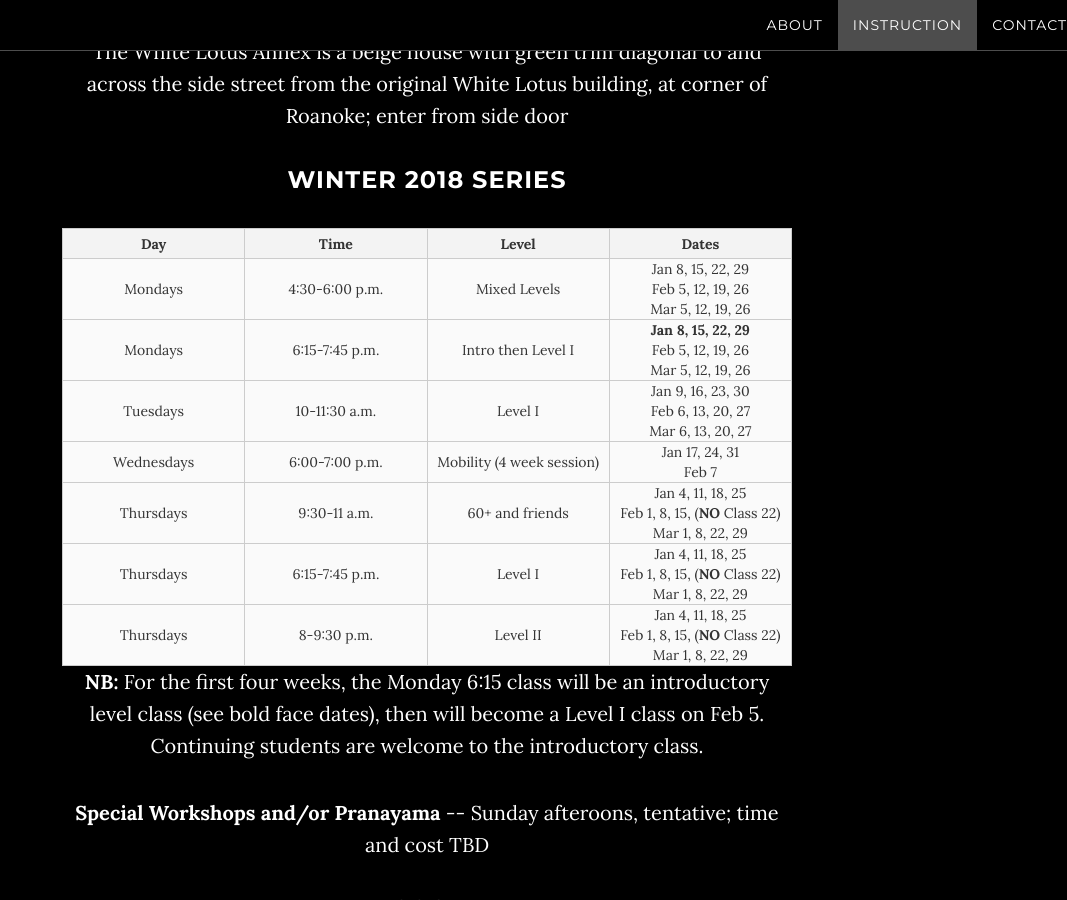
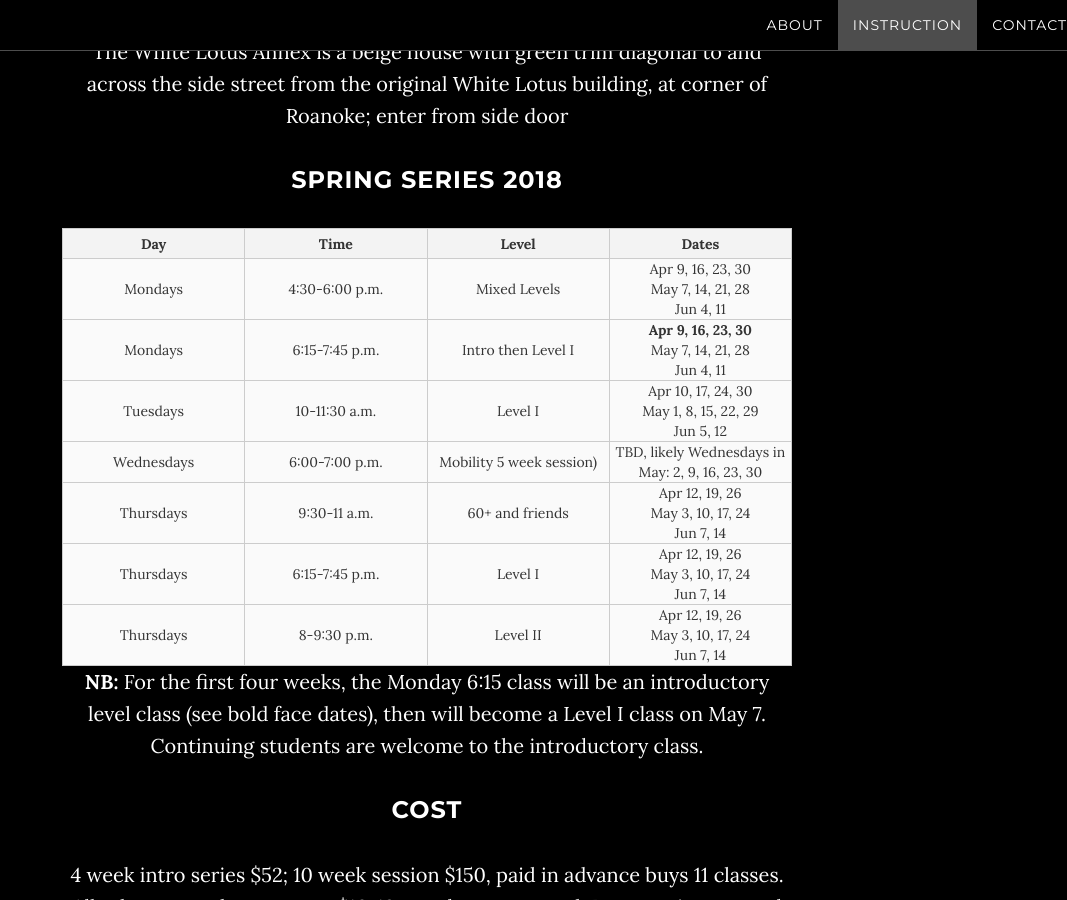
Before and after one commit to AnnaRainYoga/annarainyoga.github.io, a Jekyll site: the page built from index.html, in a window 1280 px wide and 900 px high, scrolled down 3253 px. Shown: the whole window, without its empty margins (213-1280 px from the left). Built offline with Jekyll 4.4.1, drawn with Linux system fonts in a browser that asks for light colours; some of the changed text lies outside the part shown.

Commit message:
update for spring 2018

```diff
--- a/_includes/instruction.html
+++ b/_includes/instruction.html
@@ -9,7 +9,7 @@
 	            <p>The White Lotus Annex is a beige house with green trim diagonal to and across the side street from
 			    the original White Lotus building, at corner of Roanoke; enter from side door</p>
 
-                    <h3>Winter 2018 Series</h3>
+                    <h3>Spring Series 2018</h3>
 			<div class="contatiner">
 				<table style="table-layout: fixed; width: 100%">
 					<thead>
@@ -23,60 +23,58 @@
 							<td>Mondays</td>
 							<td>4:30-6:00 p.m.</td>
 							<td>Mixed Levels</td>
-							<td style="word-wrap: break-word">Jan 8, 15, 22, 29<br>Feb 5, 12, 19, 26<br>Mar 5, 12, 19, 26</td>
+							<td style="word-wrap: break-word">Apr 9, 16, 23, 30<br>May 7, 14, 21, 28<br>Jun 4, 11</td>
 						</tr>
 						<tr>
 							<td>Mondays</td>
 							<td>6:15-7:45 p.m.</td>
 							<td>Intro then Level I</td>
-							<td style="word-wrap: break-word"><b>Jan 8, 15, 22, 29</b><br>Feb 5, 12, 19, 26<br>Mar 5, 12, 19, 26</td>
+							<td style="word-wrap: break-word"><b>Apr 9, 16, 23, 30</b><br>May 7, 14, 21, 28<br>Jun 4, 11</td>
 						</tr>
 						<tr>
 							<td>Tuesdays</td>
 							<td>10-11:30 a.m.</td>
 							<td>Level I</td>
-							<td style="word-wrap: break-word">Jan 9, 16, 23, 30<br>Feb 6, 13, 20, 27<br>Mar 6, 13, 20, 27</td>
+							<td style="word-wrap: break-word">Apr 10, 17, 24, 30<br>May 1, 8, 15, 22, 29<br>Jun 5, 12</td>
 						</tr>
 						<tr>
 							<td>Wednesdays</td>
 							<td>6:00-7:00 p.m.</td>
-							<td>Mobility (4 week session)</td>
-							<td style="word-wrap: break-word">Jan 17, 24, 31<br>Feb 7</td>
+							<td>Mobility 5 week session)</td>
+							<td style="word-wrap: break-word">TBD, likely Wednesdays in May: 2, 9, 16, 23, 30</td>
 						<tr>
 							<td>Thursdays</td>
 							<td>9:30-11 a.m.</td>
 							<td>60+ and friends</td>
-							<td style="word-wrap: break-word">Jan 4, 11, 18, 25<br>Feb 1, 8, 15, (<b>NO</b> Class 22)<br>Mar 1, 8, 22, 29</td>
+							<td style="word-wrap: break-word">Apr 12, 19, 26<br>May 3, 10, 17, 24<br>Jun 7, 14</td>
 						</tr>
 						<tr>
 							<td>Thursdays</td>
 							<td>6:15-7:45 p.m.</td>
 							<td>Level I</td>
-							<td style="word-wrap: break-word">Jan 4, 11, 18, 25<br>Feb 1, 8, 15, (<b>NO</b> Class 22)<br>Mar 1, 8, 22, 29</td>					</tr>
+							<td style="word-wrap: break-word">Apr 12, 19, 26<br>May 3, 10, 17, 24<br>Jun 7, 14</td>
+						</tr>
 						<tr>
 							<td>Thursdays</td>
 							<td>8-9:30 p.m.</td>
 							<td>Level II</td>
-							<td style="word-wrap: break-word">Jan 4, 11, 18, 25<br>Feb 1, 8, 15, (<b>NO</b> Class 22)<br>Mar 1, 8, 22, 29</td>					</tr>
+							<td style="word-wrap: break-word">Apr 12, 19, 26<br>May 3, 10, 17, 24<br>Jun 7, 14</td>
+						</tr>
 					</tbody>
 				</table>
 			</div>
 
-<p><b>NB:</b> For the first four weeks, the Monday 6:15 class will be an introductory level class (see bold face dates), then will become a Level I class on Feb 5. Continuing students are welcome to the introductory class.</p>
-
-<p><b>Special Workshops and/or Pranayama</b> -- Sunday afteroons, tentative; time and cost TBD</p>
-
-
+<p><b>NB:</b> For the first four weeks, the Monday 6:15 class will be an introductory level class (see bold face dates), then will become a Level I class on May 7. Continuing students are welcome to the introductory class.</p>
 
 <h3>Cost</h3>
-<p>4 week intro series $52; 12 week session $180, paid in advance buys 13 classes. 4-week Wednesday series $50
+<p>4 week intro series $52; 10 week session $150, paid in advance buys 11 classes.
 All others pay what you can: $16-18 per class suggested.
 Payment is accepted in cash or check made out to Anna Rain.
-<p>This session ends Thursday, March 29.<i><b>No credit will be carried over to the the next session.</b></i></p>
+<p>This session ends Thursday, June 14.<i><b>No credit will be carried over to the the next session.</b></i></p>
 <p><i>Please</i> see me if you need assistance paying for classes.</p>
 
 <p><b>Inspire and deepen your home practice!</b> Private instruction—in your home, at your convenience, with focus on your goals:
-$80 an hour (plus $20/hr travel time over 15 minutes). Group instruction (up to 5 people) is $120 for 90 minutes. </p>
+$90 an hour (plus $20/hr travel time over 15 minutes). Group instruction (up to 4 people) is $120 for 90 minutes. </p>
                 </div>
             </div>
         </div>
```
